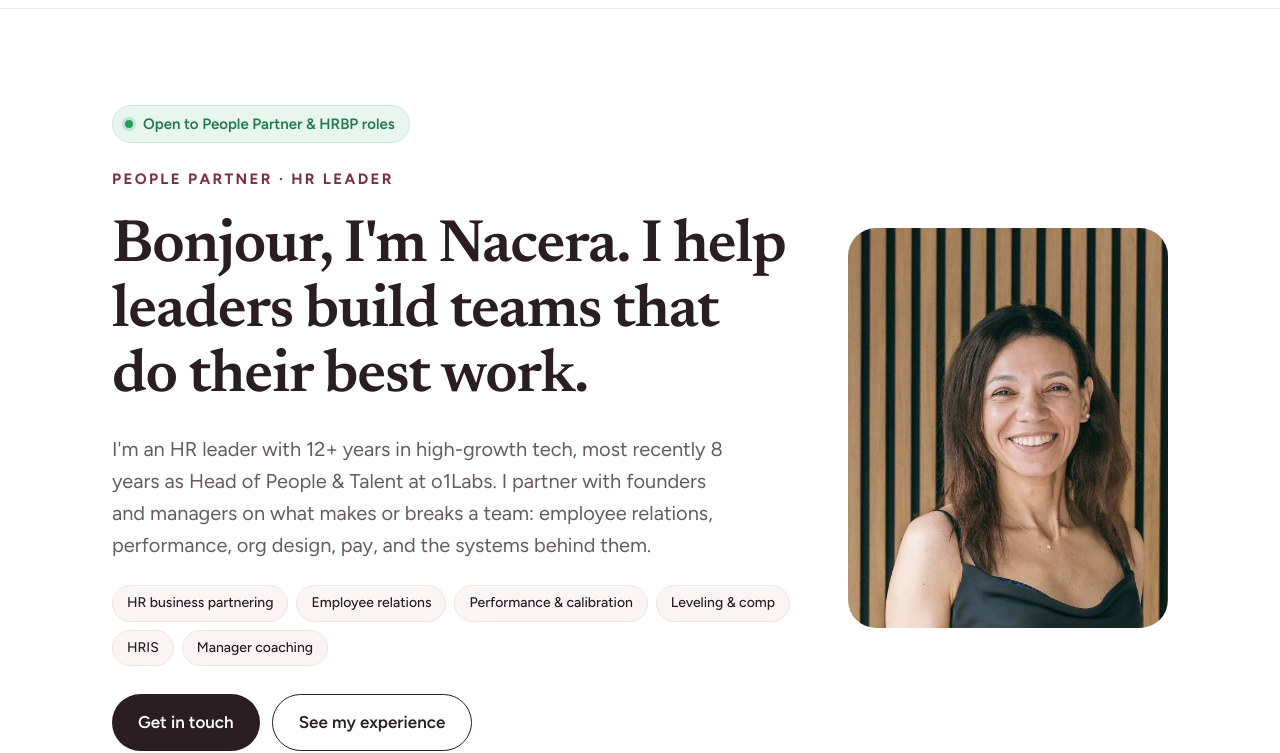
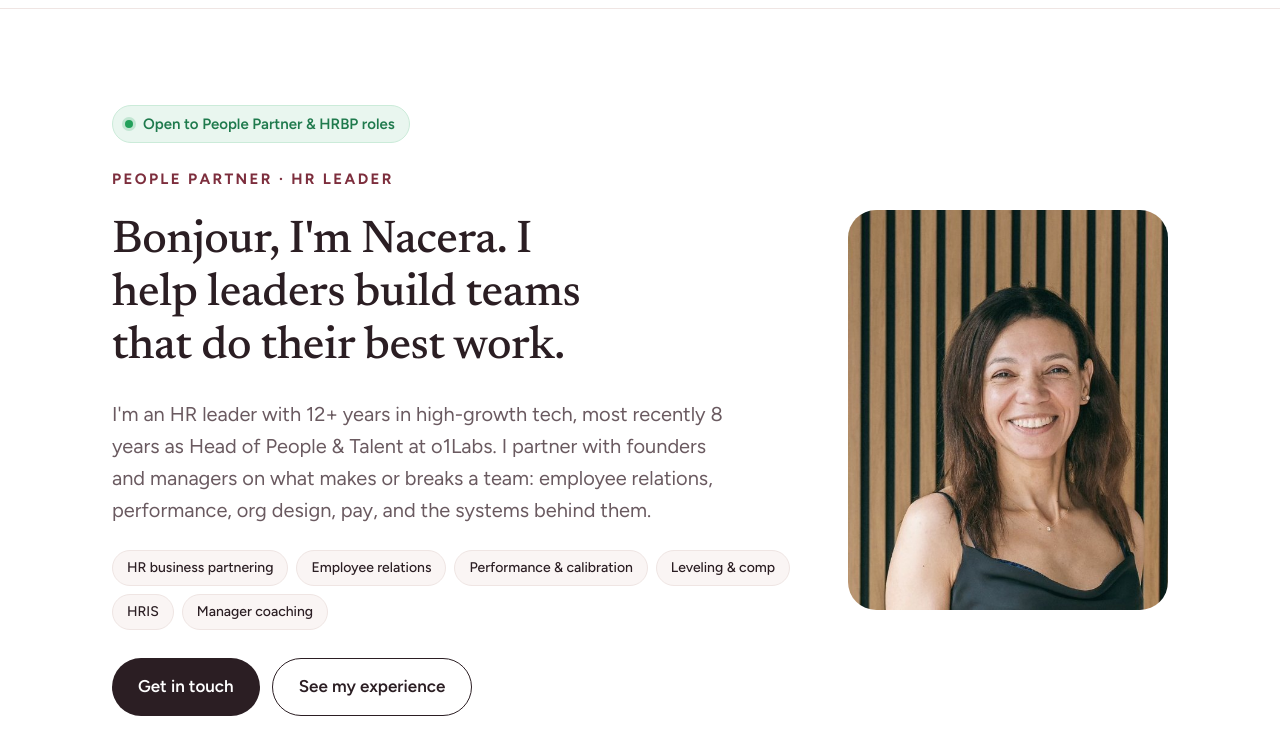
Before and after one commit to nacerarodstein-droid/nacerarodstein-droid.github.io, a plain HTML site: page index.html in a window 1280 px wide. Shown: the part 72-825 px from the top of the page. Drawn offline with Linux system fonts and the light colour scheme.

Commit message:
Smaller, lighter hero headline
Co-Authored-By: Claude Opus 5.5 <noreply@anthropic.com>
Claude-Session: https://claude.ai/code/session_01LTPfgGBkGV5AdXiutV5mbq

```diff
--- a/index.html
+++ b/index.html
@@ -35,7 +35,8 @@ html{scroll-behavior:smooth}
 body{margin:0;font-family:var(--body);color:var(--ink);background:var(--bg);line-height:1.6;font-size:17px}
 a{color:var(--ink)}a:hover{color:var(--accent)}
 h1,h2,h3{font-family:var(--head);margin:0}
-.h2,.hero h1,.brand {font-weight:var(--head-w)!important}
+.h2,.brand{font-weight:var(--head-w)!important}
+.hero h1{font-weight:500}
 p{margin:0}
 section[id]{scroll-margin-top:80px}
 .wrap{max-width:1120px;margin:0 auto;padding-left:32px;padding-right:32px}
@@ -61,7 +62,7 @@ header{position:sticky;top:0;z-index:10;background:var(--bg);border-bottom:1px s
 /* hero */
 .hero{display:flex;flex-wrap:wrap;align-items:center;gap:56px;padding-top:96px;padding-bottom:8px}
 .hero-text{flex:999 1 520px;min-width:0;display:flex;flex-direction:column;gap:24px}
-.hero h1{font-weight:800;font-size:clamp(40px,5vw,60px);line-height:1.08;letter-spacing:-.02em}
+.hero h1{font-size:clamp(32px,3.6vw,46px);line-height:1.15;letter-spacing:-.01em;text-wrap:balance;max-width:680px}
 .hero .lead{font-size:20px;max-width:620px}
 .open{align-self:flex-start;display:inline-flex;align-items:center;gap:10px;font-size:15px;font-weight:600;color:#1F7A4D;background:#E9F6EF;border:1px solid #CBEBD9;border-radius:999px;padding:6px 14px 6px 12px}
 .dot{width:8px;height:8px;border-radius:50%;background:#22A05A;box-shadow:0 0 0 3px rgba(34,160,90,.2)}
```
